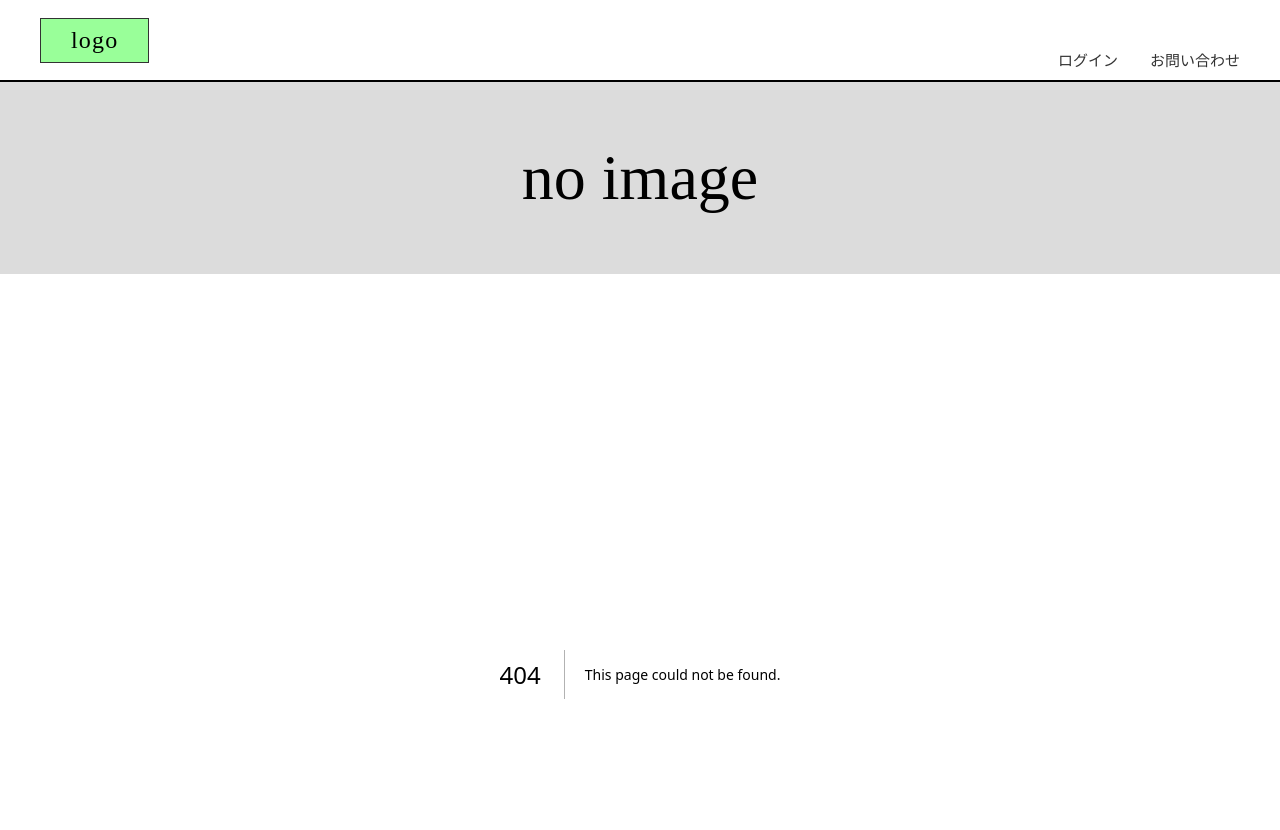
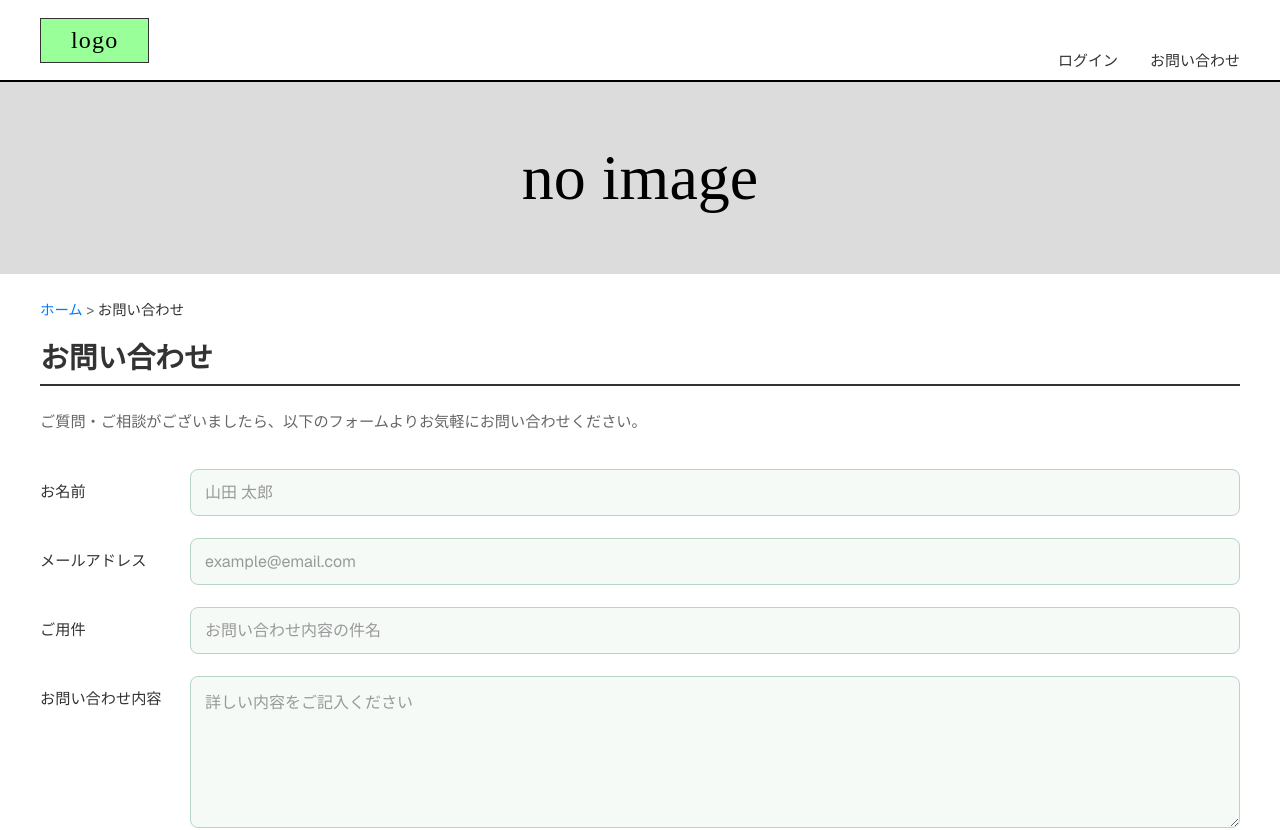
Before and after one commit to 2025-j08/front-end, a Next.js app: page /features/contact in a window 1280 px wide. Before the commit this address had no page. Shown: the top 830 px of the page. Built offline with nearby package versions, Linux system fonts and the light colour scheme; some icons are missing; what @mui/material-nextjs would draw is missing.

Commit message:
お問い合わせのルーティングを追加

```diff
--- /dev/null
+++ b/src/app/features/contact/page.tsx
@@ -0,0 +1,9 @@
+/**
+ * /features/contact ルート
+ * 新しいcontactFormコンポーネントを使用
+ */
+import { ContactForm } from '@/features/contact/contactForm';
+
+export default function FeaturesContactPage() {
+  return <ContactForm />;
+}
```
